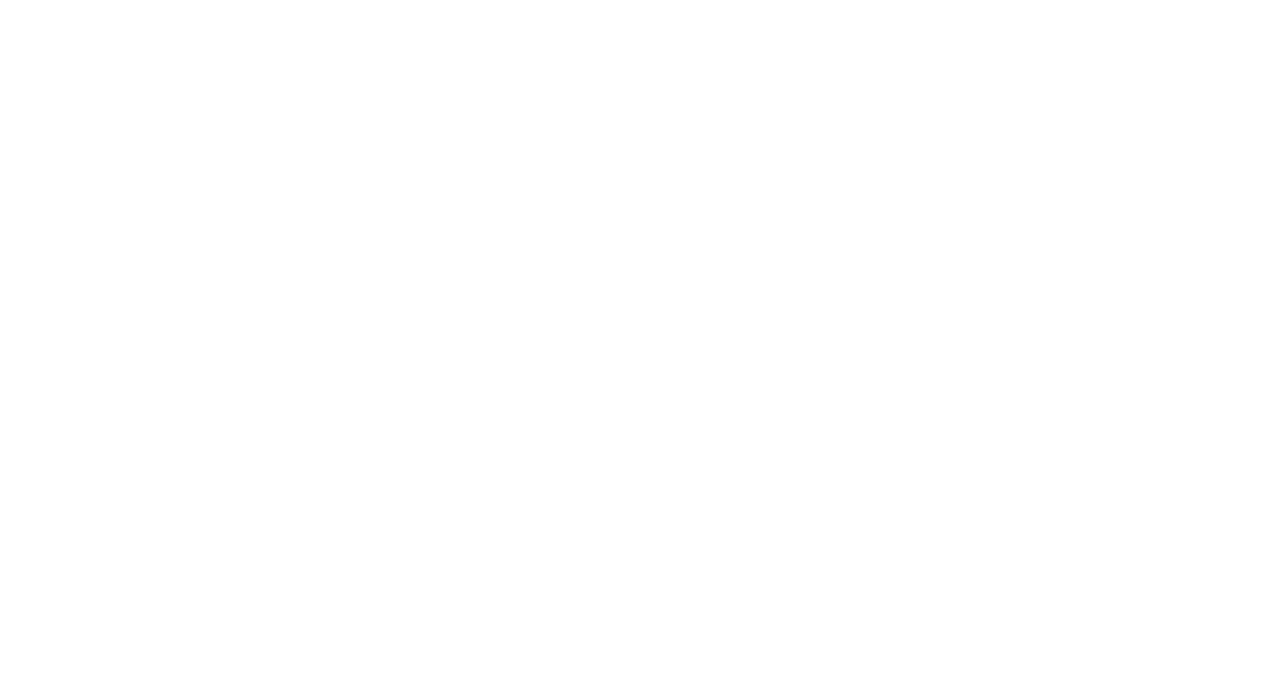
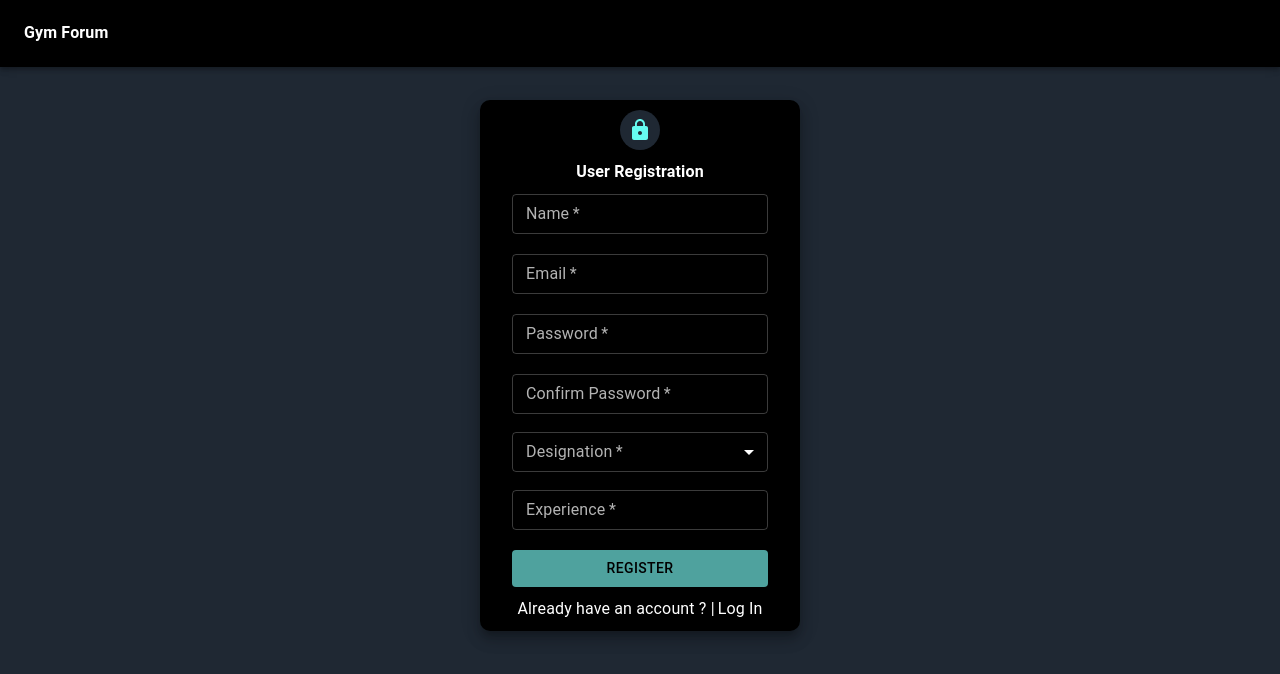
Before and after one commit to SiddharthChakraborty1/GymForum, a React (Create React App) app in the folder GymForum_UI/gym-forum-ui/: page /Register in a window 1280 px wide. Shown: the top 674 px of the page. Built offline with nearby package versions, Linux system fonts and the light colour scheme.

Commit message:
Register form added

```diff
--- a/GymForum_UI/gym-forum-ui/src/App.js
+++ b/GymForum_UI/gym-forum-ui/src/App.js
@@ -3,6 +3,7 @@
 import './App.css';
 import PersistentDrawerLeft from './Components/Drawer/drawer';
 import Login from './Components/Login/login';
+import Register from './Components/Register/register';
 
 
 function App() {
@@ -11,6 +12,7 @@
       <Router>
         <Route exact path = '/' component={PersistentDrawerLeft} />
         <Route exact path = '/Login' component={Login} />
+        <Route exact path = '/Register' component = {Register} />
       </Router>
 
     </div>
--- /dev/null
+++ b/GymForum_UI/gym-forum-ui/src/Components/Register/register.jsx
@@ -0,0 +1,262 @@
+import {
+  MenuItem,
+  Select,
+  InputLabel,
+  FormControl,
+  Avatar,
+  AppBar,
+  createMuiTheme,
+  Grid,
+  makeStyles,
+  Paper,
+  TextField,
+  ThemeProvider,
+  Toolbar,
+  Typography,
+  Button,
+} from "@material-ui/core";
+import React, { useState, useEffect } from "react";
+import LockIcon from "@material-ui/icons/Lock";
+
+const themes = createMuiTheme({
+  palette: {
+    type: "dark",
+    primary: {
+      main: "#66FCF1",
+    },
+  },
+});
+
+const useStyles = makeStyles((theme) => ({
+  root: {
+    display: "flex",
+    flexDirection: "column",
+    alignItems: "center",
+    justifyContent: "center",
+  },
+  appBar: {
+    backgroundColor: "#000",
+    color: "#fff",
+  },
+  bgPaper: {
+    backgroundColor: "#000",
+    color: "#fff",
+    marginTop: "100px",
+    width: "25vw",
+    height: "auto",
+    borderRadius: "10px",
+    display: "flex",
+    flexDirection: "column",
+    justifyContent: "flex-start",
+    alignItems: "center",
+    paddingBottom: '10px'
+  },
+  avatar: {
+    margin: "10px",
+    backgroundColor: "#1F2833",
+
+  },
+  textField: {
+    margin: "10px",
+    width: "80%",
+  },
+  button: {
+    margin: "10px",
+    backgroundColor: "#4FA29E",
+    color: "#000",
+    width: "80%",
+    "&:hover": {
+      backgroundColor: "#fff",
+      color: "#000",
+    },
+  },
+  formControl: {
+    margin: theme.spacing(1),
+    width: "80%",
+    textAlign:'left'
+  },
+  selectEmpty: {
+    marginTop: theme.spacing(2),
+  },
+  anchor: {
+    textDecoration: "none",
+    color: "#fff",
+    cursor: "pointer",
+    "&:hover": {
+      color: "#4FA29E",
+    },
+  },
+}));
+
+const initialValues = {
+  name: "",
+  email: "",
+  password: "",
+  confPassword: "",
+  designation: "",
+  experience: "",
+};
+
+const Register = () => {
+  useEffect(() => {
+    document.body.style.backgroundColor = "#1F2833";
+  }, []);
+  const [values, setValues] = useState(initialValues);
+
+  const classes = useStyles();
+
+  const handleOnChange = (e) => {
+    e.preventDefault();
+    let { name, value } = e.target;
+    setValues({
+      ...values,
+      [name]: value,
+    });
+
+  };
+
+  const handleOnClick = (e) => {
+    e.preventDefault();
+    if (values.email === "" ||
+    values.password === "" ||
+    values.name === "" ||
+    values.confPassword === "" ||
+    values.designation === "" ||
+    values.experience === ""
+    ) {
+      alert("Fields cannot be empty");
+    } else if (/* give condition for email validation*/ false) {
+    } else {
+      // call the service method to check if the user exists and log them in
+    }
+  };
+
+  return (
+    <div className={classes.root}>
+      <AppBar position="absolute" className={classes.appBar}>
+        <Toolbar>
+          <Grid container>
+            <Grid item>
+              <Typography>
+                <h4>Gym Forum</h4>
+              </Typography>
+            </Grid>
+          </Grid>
+        </Toolbar>
+      </AppBar>
+      <ThemeProvider theme={themes}>
+        <Paper className={classes.bgPaper} elevation={10}>
+          <Avatar className={classes.avatar}>
+            <LockIcon style={{ color: "#66FCF1" }} />
+          </Avatar>
+          <Typography>
+            <h4 style={{ margin: "0px" }}>User Registration</h4>
+          </Typography>
+          <TextField
+            className={classes.textField}
+            variant="outlined"
+            type="name"
+            name="name"
+            value={values.name}
+            onChange={handleOnChange}
+            margin="dense"
+            placeholder="Enter Name"
+            required
+            label="Name"
+          />
+
+          <TextField
+            className={classes.textField}
+            variant="outlined"
+            type="email"
+            name="email"
+            value={values.email}
+            onChange={handleOnChange}
+            margin="dense"
+            placeholder="Enter Email"
+            required
+            label="Email"
+          />
+          <TextField
+            className={classes.textField}
+            variant="outlined"
+            name="password"
+            type="password"
+            value={values.password}
+            onChange={handleOnChange}
+            margin="dense"
+            placeholder="Enter Password"
+            required
+            label="Password"
+          />
+          <TextField
+            className={classes.textField}
+            variant="outlined"
+            name="confPassword"
+            type="password"
+            value={values.confPassword}
+            onChange={handleOnChange}
+            margin="dense"
+            placeholder="Confirm Password"
+            required
+            label="Confirm Password"
+          />
+          <FormControl
+            required
+            margin="dense"
+            variant="outlined"
+            className={classes.formControl}
+          >
+            <InputLabel
+              style={{ backgroundColor: "#000" }}
+              id="demo-simple-select-outlined-label"
+            >
+              Designation
+            </InputLabel>
+            <Select
+              name="designation"
+              labelId="demo-simple-select-outlined-label"
+              id="demo-simple-select-outlined"
+              value={values.designation}
+              onChange={handleOnChange}
+              label="Designation"
+            >
+              <MenuItem value="">
+                <em>None</em>
+              </MenuItem>
+              <MenuItem value={"Certified Trainer"}>Certified Trainer</MenuItem>
+              <MenuItem value={"Regular Gym Goer"}>Regular Gym Goer</MenuItem>
+              <MenuItem value={"Certified Nutritionist"}>
+                Certified Nutritionist
+              </MenuItem>
+            </Select>
+          </FormControl>
+          <TextField
+            className={classes.textField}
+            variant="outlined"
+            name="experience"
+            type="number"
+            value={values.experience}
+            onChange={handleOnChange}
+            margin="dense"
+            placeholder="Experience in years"
+            required
+            label="Experience"
+          />
+
+          <Button className={classes.button} onClick={handleOnClick}>
+            Register
+          </Button>
+          <div style={{ display: "flex", flexDirection: "row" }}>
+            <Typography>Already have an account ? |</Typography>
+            <a className={classes.anchor} href="/Login">
+              <Typography style={{ marginLeft: "3px" }}>Log In</Typography>
+            </a>
+          </div>
+        </Paper>
+      </ThemeProvider>
+    </div>
+  );
+};
+
+export default Register;
```
